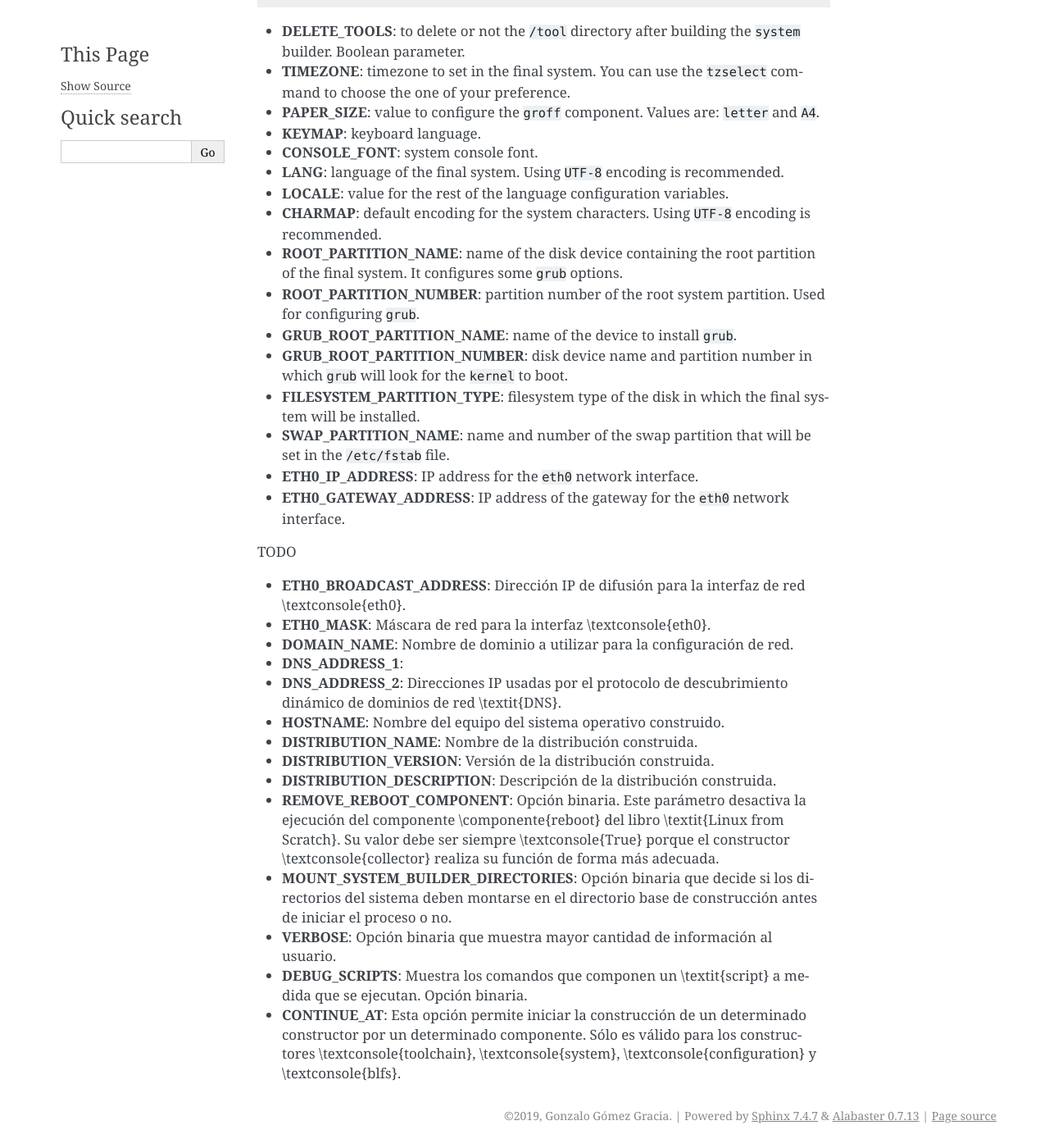
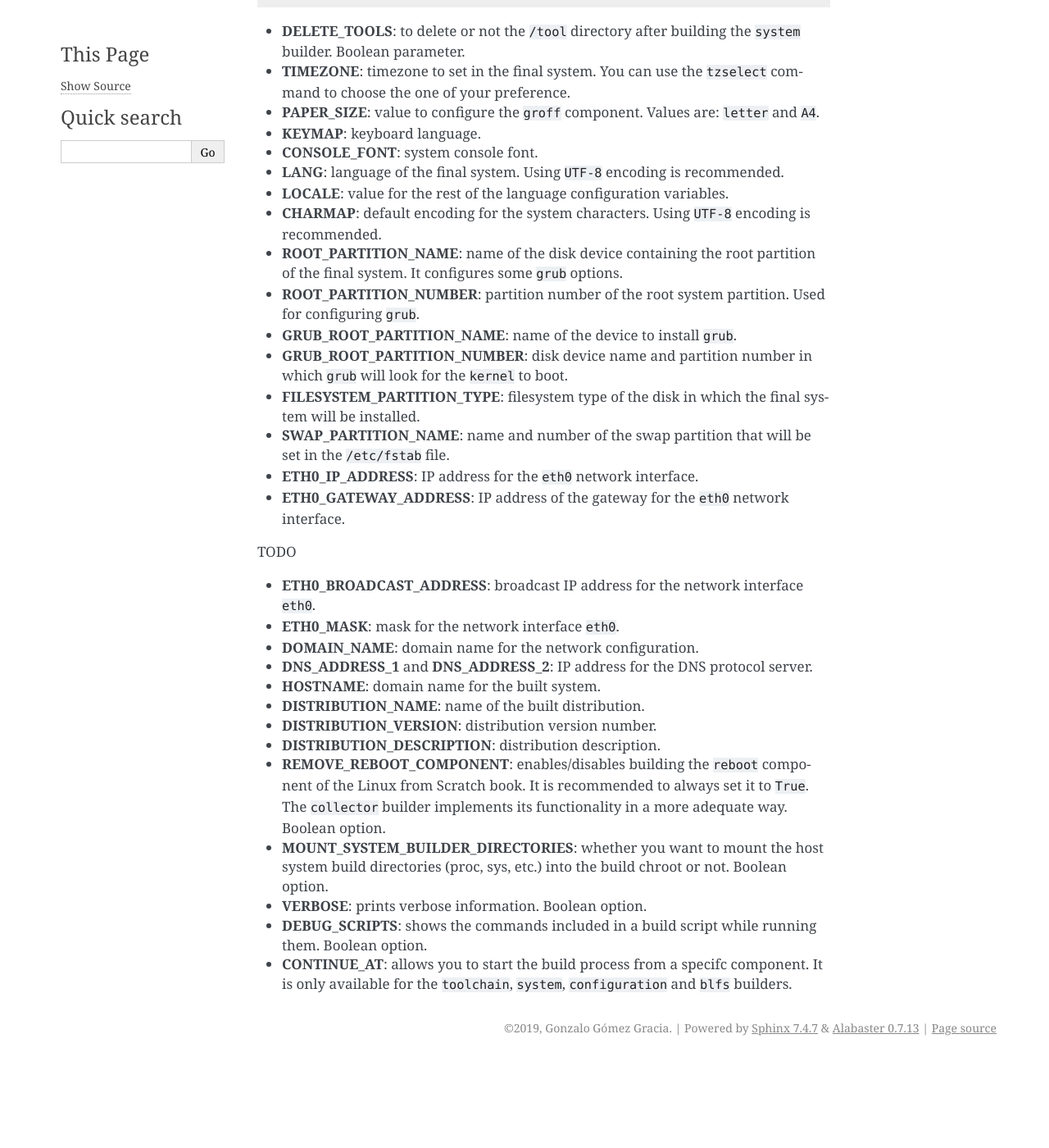
Before and after one commit to gongomgra/lfsbuilder, a Sphinx documentation site: the page built from docs/source/configuration.md, in a window 1280 px wide and 1400 px high, scrolled down 1396 px. Shown: the whole window at 82% size. Built offline with Sphinx 7.4.7, drawn with Linux system fonts in a browser that asks for light colours; formulas are drawn with MathJax 3; after the commit the page ends 2689 px from its top, so only the background shows below that.

Commit message:
Updated docs

```diff
--- a/docs/source/configuration.md
+++ b/docs/source/configuration.md
@@ -50,17 +50,16 @@ lfsbuilder-toolchain-${lfs_version}-${date}.tar.gz}
 
 TODO
 
-* **ETH0\_BROADCAST\_ADDRESS**: Dirección IP de difusión para la interfaz de red \textconsole{eth0}.
-* **ETH0\_MASK**: Máscara de red para la interfaz \textconsole{eth0}.
-* **DOMAIN\_NAME**: Nombre de dominio a utilizar para la configuración de red.
-* **DNS\_ADDRESS\_1**:
-* **DNS\_ADDRESS\_2**: Direcciones IP usadas por el protocolo de descubrimiento dinámico de dominios de red \textit{DNS}.
-* **HOSTNAME**: Nombre del equipo del sistema operativo construido.
-* **DISTRIBUTION\_NAME**: Nombre de la distribución construida.
-* **DISTRIBUTION\_VERSION**: Versión de la distribución construida.
-* **DISTRIBUTION\_DESCRIPTION**: Descripción de la distribución construida.
-* **REMOVE\_REBOOT\_COMPONENT**: Opción binaria. Este parámetro desactiva la ejecución del componente \componente{reboot} del libro \textit{Linux from Scratch}. Su valor debe ser siempre \textconsole{True} porque el constructor \textconsole{collector} realiza su función de forma más adecuada.
-* **MOUNT\_SYSTEM\_BUILDER\_DIRECTORIES**: Opción binaria que decide si los directorios del sistema deben montarse en el directorio base de construcción antes de iniciar el proceso o no.
-* **VERBOSE**: Opción binaria que muestra mayor cantidad de información al usuario.
-* **DEBUG\_SCRIPTS**: Muestra los comandos que componen un \textit{script} a medida que se ejecutan. Opción binaria.
-* **CONTINUE\_AT**: Esta opción permite iniciar la construcción de un determinado constructor por un determinado componente. Sólo es válido para los constructores \textconsole{toolchain}, \textconsole{system}, \textconsole{configuration} y \textconsole{blfs}.
+* **ETH0\_BROADCAST\_ADDRESS**: broadcast IP address for the network interface `eth0`.
+* **ETH0\_MASK**: mask for the network interface `eth0`.
+* **DOMAIN\_NAME**: domain name for the network configuration.
+* **DNS\_ADDRESS\_1** and **DNS\_ADDRESS\_2**: IP address for the DNS protocol server.
+* **HOSTNAME**: domain name for the built system.
+* **DISTRIBUTION\_NAME**: name of the built distribution.
+* **DISTRIBUTION\_VERSION**: distribution version number.
+* **DISTRIBUTION\_DESCRIPTION**: distribution description.
+* **REMOVE\_REBOOT\_COMPONENT**: enables/disables building the `reboot` component of the Linux from Scratch book. It is recommended to always set it to `True`. The `collector` builder implements its functionality in a more adequate way. Boolean option.
+* **MOUNT\_SYSTEM\_BUILDER\_DIRECTORIES**: whether you want to mount the host system build directories (proc, sys, etc.) into the build chroot or not. Boolean option.
+* **VERBOSE**: prints verbose information. Boolean option.
+* **DEBUG\_SCRIPTS**: shows the commands included in a build script while running them. Boolean option.
+* **CONTINUE\_AT**: allows you to start the build process from a specifc component. It is only available for the `toolchain`, `system`, `configuration` and `blfs` builders.
```
